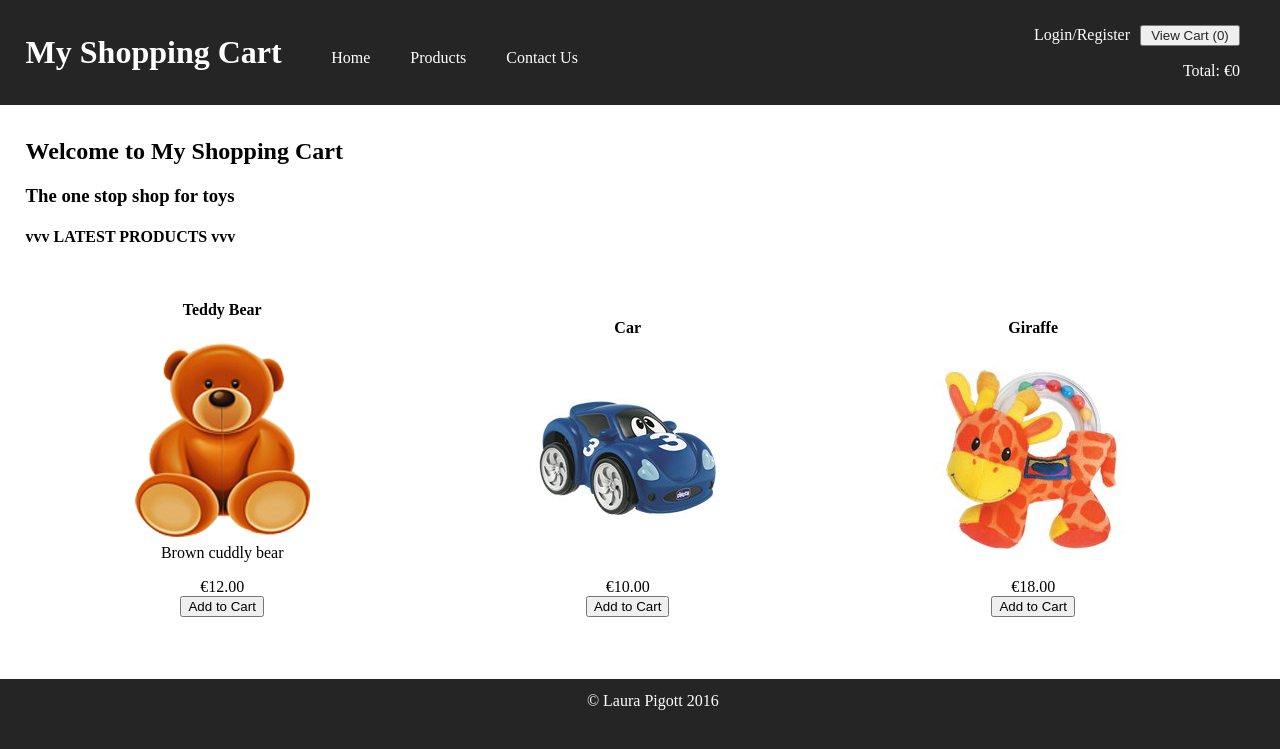
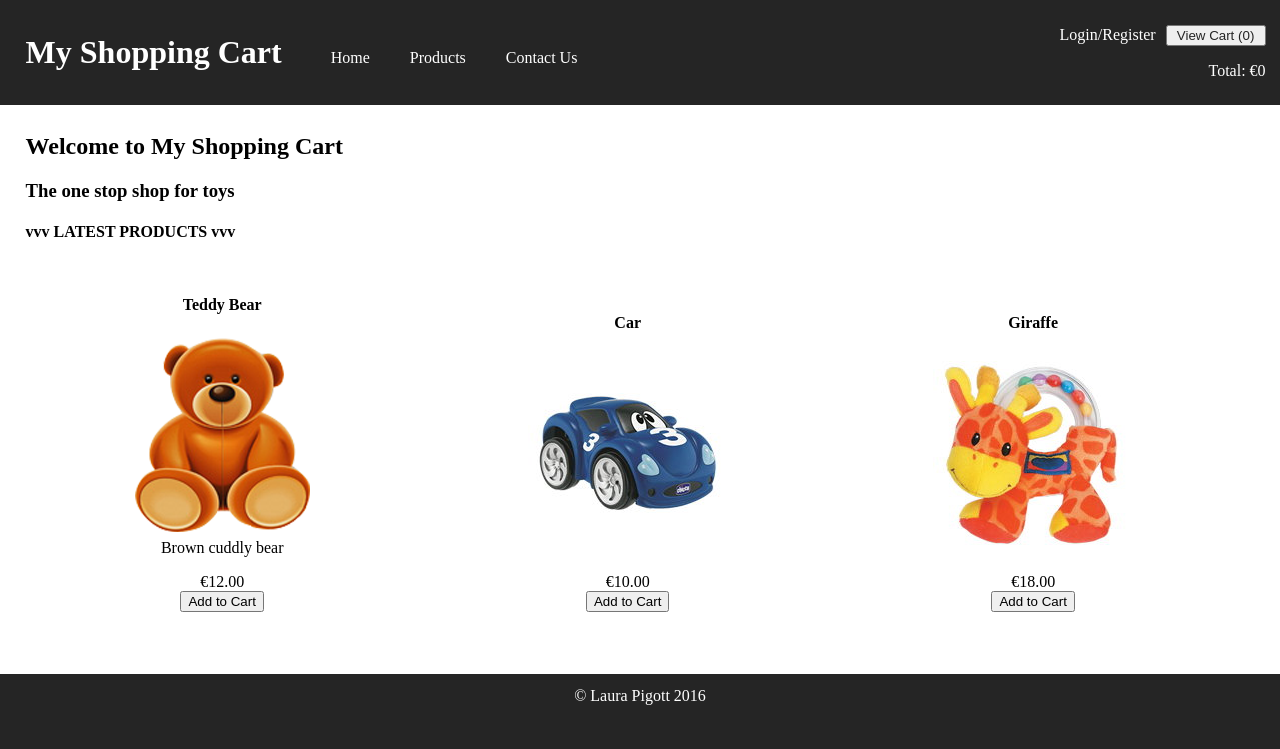
Before and after one commit to pigottlaura/SSP2_Assignment01_ShoppingCart, a PHP site: page /page.php in a window 1280 px wide; the page is wider, and only the part inside the window is pictured. Shown: the top 749 px of that part. Run offline with PHP 8.4, Linux system fonts and the light colour scheme; data comes from the database, SQL or seed files in the repository; some libraries are stand-ins or nearby versions.

Commit message:
Minor Fix to Previous Commit

```diff
--- a/css/styles.css
+++ b/css/styles.css
@@ -7,14 +7,19 @@ html, body, header nav ul {
     margin: 0;
 }
 header, footer {
-    width: 100%;
+    width: 98%;
+    padding: 1% 2%;
     max-height: 80px;
     background-color: #252525;
+}
+body {
+    margin-top: 100px;
 }
 
 /* HEADER */
 header {
-    padding: 1% 2%;
+    position: fixed;
+    top: 0;
 }
 header > * {
     display: inline-block;
--- a/includes/classes/Products.php
+++ b/includes/classes/Products.php
@@ -25,7 +25,9 @@
 
             if(count($products) == 0){
                 setcookie("lastPage", true, time() + 2500, "/");
-                setcookie("productPage", $_COOKIE["productPage"] - 1);
+                if($_COOKIE["productPage"] > 0){
+                    setcookie("productPage", $_COOKIE["productPage"] - 1);
+                }
                 Functions::reloadPage();
             }
 
```
